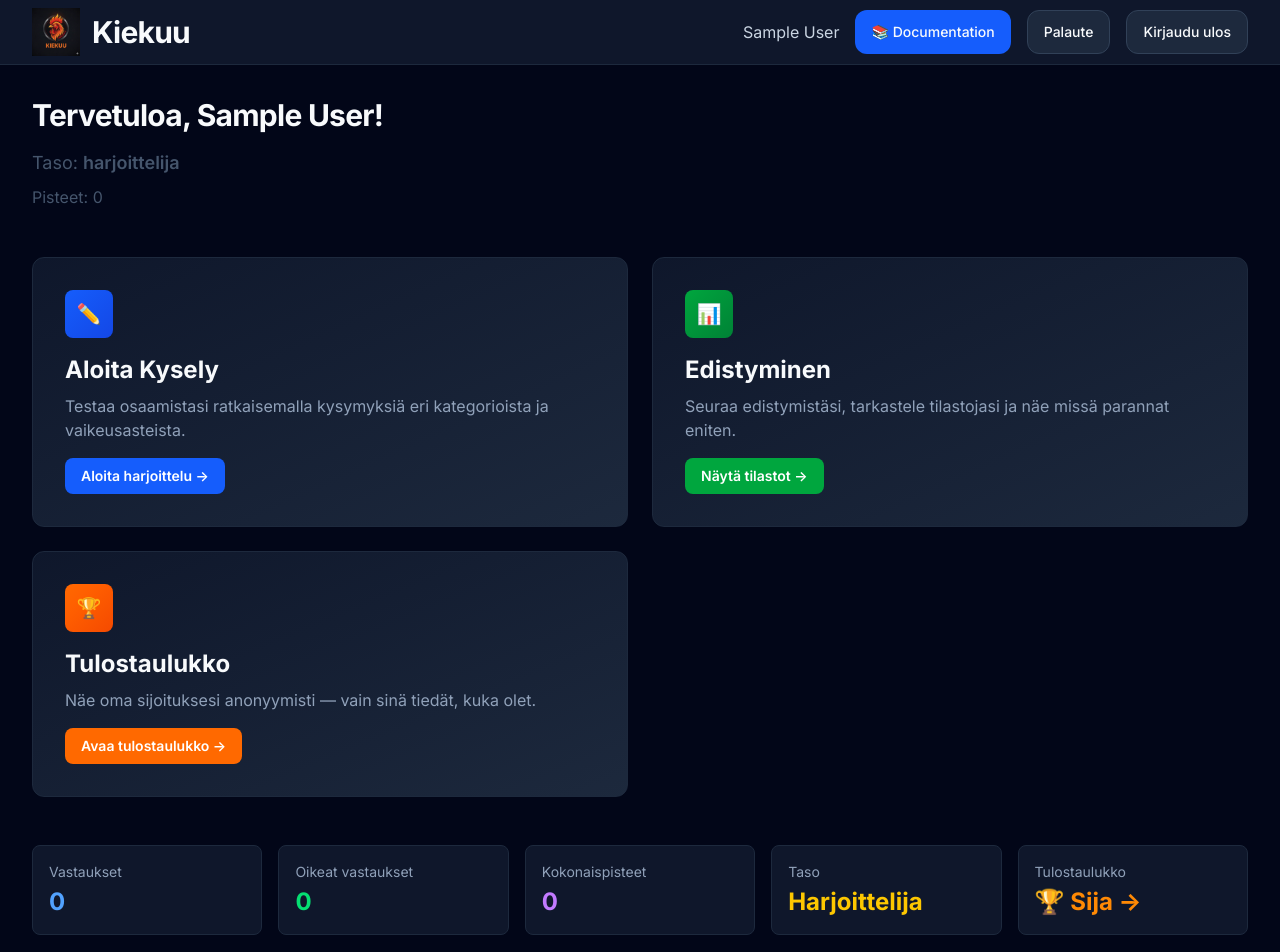
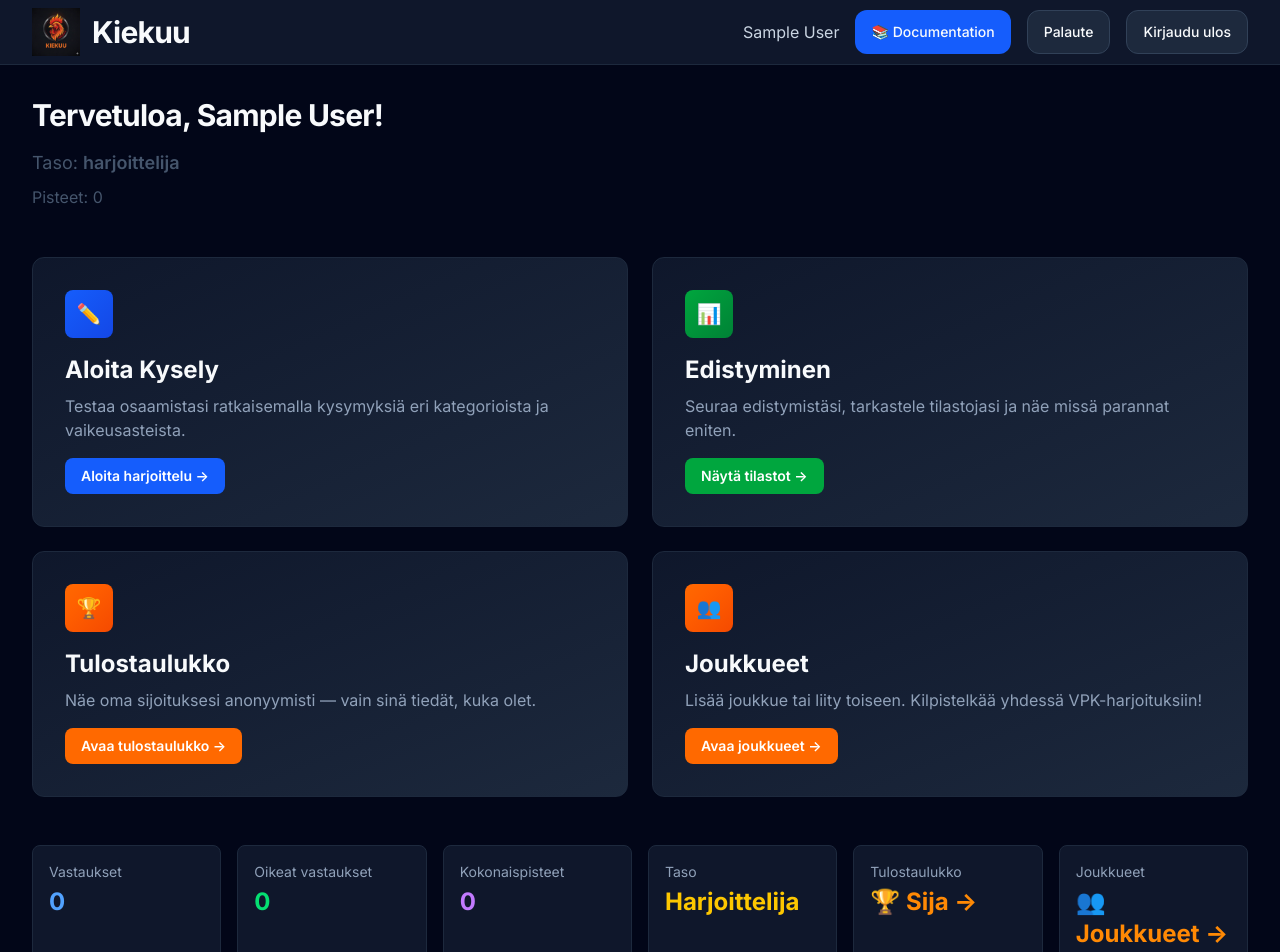
Before and after one commit to JSahlberg42/Kiekuu, a React (Vite) app: page / in a window 1280 px wide. Shown: the top 952 px of the page. Built offline with nearby package versions, Linux system fonts and the light colour scheme; no server answers; the database is empty; sample sign-in values are in the browser's storage.

Commit message:
feat(home): add Teams card + quick stat link
- New 'Joukkueet' feature card on Home (matches Tulostaulukko style)
- New 6th quick stat: 'Joukkueet' link to /teams
- Stats grid updated to 2/3/6 columns to fit the new stat

```diff
--- a/src/pages/Home.tsx
+++ b/src/pages/Home.tsx
@@ -180,10 +180,10 @@ function Home() {
           {/* Leaderboard Card */}
           <Link
             to="/leaderboard"
-            className="group bg-linear-to-br from-slate-900 to-slate-800 border border-slate-800 hover:border-orange-600 rounded-xl p-8 transition-all cursor-pointer hover:shadow-lg hover:shadow-orange-500/20"
+            className="group bg-gradient-to-br from-slate-900 to-slate-800 border border-slate-800 hover:border-orange-600 rounded-xl p-8 transition-all cursor-pointer hover:shadow-lg hover:shadow-orange-500/20"
           >
             <div className="flex items-start justify-between mb-4">
-              <div className="w-12 h-12 bg-linear-to-br from-orange-500 to-orange-600 rounded-lg flex items-center justify-center text-white text-xl font-bold group-hover:scale-110 transition-transform">
+              <div className="w-12 h-12 bg-gradient-to-br from-orange-500 to-orange-600 rounded-lg flex items-center justify-center text-white text-xl font-bold group-hover:scale-110 transition-transform">
                 🏆
               </div>
             </div>
@@ -197,10 +197,31 @@ function Home() {
               Avaa tulostaulukko →
             </div>
           </Link>
+
+          {/* Teams Card */}
+          <Link
+            to="/teams"
+            className="group bg-gradient-to-br from-slate-900 to-slate-800 border border-slate-800 hover:border-orange-600 rounded-xl p-8 transition-all cursor-pointer hover:shadow-lg hover:shadow-orange-500/20"
+          >
+            <div className="flex items-start justify-between mb-4">
+              <div className="w-12 h-12 bg-gradient-to-br from-orange-500 to-orange-600 rounded-lg flex items-center justify-center text-white text-xl font-bold group-hover:scale-110 transition-transform">
+                👥
+              </div>
+            </div>
+            <h3 className="text-2xl font-bold text-slate-50 mb-2 group-hover:text-orange-400 transition-colors">
+              Joukkueet
+            </h3>
+            <p className="text-slate-400 mb-4">
+              Lisää joukkue tai liity toiseen. Kilpistelkää yhdessä VPK-harjoituksiin!
+            </p>
+            <div className="inline-block px-4 py-2 bg-orange-500 group-hover:bg-orange-600 rounded-lg text-white text-sm font-semibold transition-colors">
+              Avaa joukkueet →
+            </div>
+          </Link>
         </div>
 
         {/* Stats Overview */}
-        <div className="grid grid-cols-1 sm:grid-cols-2 lg:grid-cols-5 gap-4">
+        <div className="grid grid-cols-2 sm:grid-cols-3 lg:grid-cols-6 gap-4">
           <div className="bg-slate-900 border border-slate-800 rounded-lg p-4">
             <p className="text-slate-400 text-sm mb-1">Vastaukset</p>
             <p className="text-2xl font-bold text-blue-400">{userData?.progress?.questionsAnswered || 0}</p>
@@ -224,6 +245,14 @@ function Home() {
           >
             <p className="text-slate-400 text-sm mb-1">Tulostaulukko</p>
             <p className="text-2xl font-bold text-orange-400">🏆 Sija →</p>
+          </Link>
+          <Link
+            to="/teams"
+            className="bg-slate-900 border border-slate-800 hover:border-orange-500 rounded-lg p-4 transition-colors"
+            aria-label="Avaa joukkueet"
+          >
+            <p className="text-slate-400 text-sm mb-1">Joukkueet</p>
+            <p className="text-2xl font-bold text-orange-400">👥 Joukkueet →</p>
           </Link>
         </div>
       </main>
```
